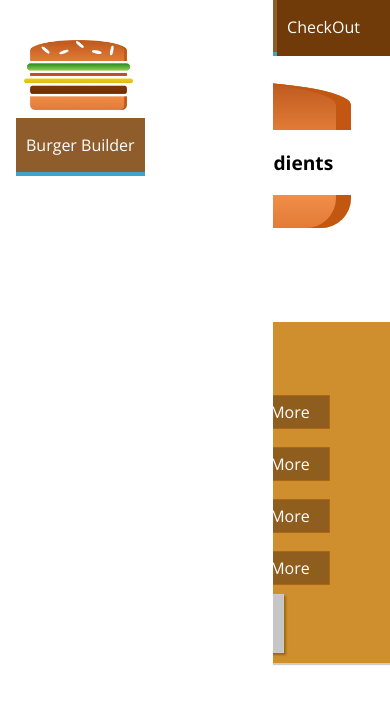
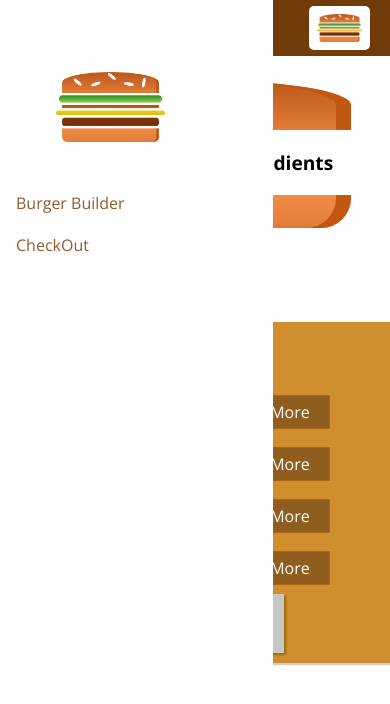
Before and after one commit to GunjanKadu/BurgerBuilder, a React (Create React App) app: page / in a window 390 px wide. Shown: the top 704 px of the page. Built offline with nearby package versions, Linux system fonts and the light colour scheme.

Commit message:
Some Responsive Adjustments

```diff
--- a/src/components/Navigation/NavigationItems/NavigationItem/navigationItem.css
+++ b/src/components/Navigation/NavigationItems/NavigationItem/navigationItem.css
@@ -1,19 +1,40 @@
+.NavigationItem {
+    margin: 10px 0px;
+    box-sizing: border-box;
+    display: block;
+    width: 100%;
+}
+
+.NavigationItem a {
+    color: #8f5c2c;
+    text-decoration: none;
+    width: 100%;
+    box-sizing: border-box;
+    display: block;
+}
+
+.NavigationItem a:hover,
+.NavigationItem a:active,
+.NavigationItem a:active {
+    background-color: #8f5c2c;
+    border-bottom: 4px solid #40A4c8;
+    color: #40A4c8;
+}
+
+@media(min-width:500px) {
     .NavigationItem {
         margin: 0;
-    box-sizing: border-box;
         display: flex;
         height: 100%;
+        width: auto;
         align-items: center;
     }
 
     .NavigationItem a {
         color: white;
-    text-decoration: none;
         height: 100%;
         padding: 16px 10px;
         border-bottom: 4px solid transparent;
-    box-sizing: border-box;
-    display: block;
     }
 
     .NavigationItem a:hover,
@@ -22,3 +43,4 @@
         background-color: #8f5c2c;
         border-bottom: 4px solid #40A4c8
     }
+}
--- a/src/components/Navigation/NavigationItems/NavigationItems.css
+++ b/src/components/Navigation/NavigationItems/NavigationItems.css
@@ -3,7 +3,14 @@
     padding: 0;
     list-style: none;
     display: flex;
+    flex-flow: column;
     align-items: center;
     height: 100%;
 
 }
+
+@media(min-width:500px) {
+    .NavigationItems {
+        flex-flow: row;
+    }
+}
--- a/src/components/Navigation/SideDrawer/sideDrawer.css
+++ b/src/components/Navigation/SideDrawer/sideDrawer.css
@@ -28,4 +28,5 @@
 
 .Logo1 {
     height: 11%;
+    margin: 32px;
 }
--- a/src/components/Navigation/Toolbar/toolbar.css
+++ b/src/components/Navigation/Toolbar/toolbar.css
@@ -20,3 +20,9 @@
 .Logo2 {
     height: 80%;
 }
+
+@media (max-width:499px) {
+    .DesktopOnly {
+        display: none;
+    }
+}
--- a/src/components/Navigation/Toolbar/toolbar.tsx
+++ b/src/components/Navigation/Toolbar/toolbar.tsx
@@ -9,7 +9,7 @@
         <div className="Logo2">
             <Logo />
         </div>
-        <nav>
+        <nav className="DesktopOnly">
             <NavigationItems />
         </nav>
     </header>
```
Lines whose indentation alone changed are shown as unchanged.
